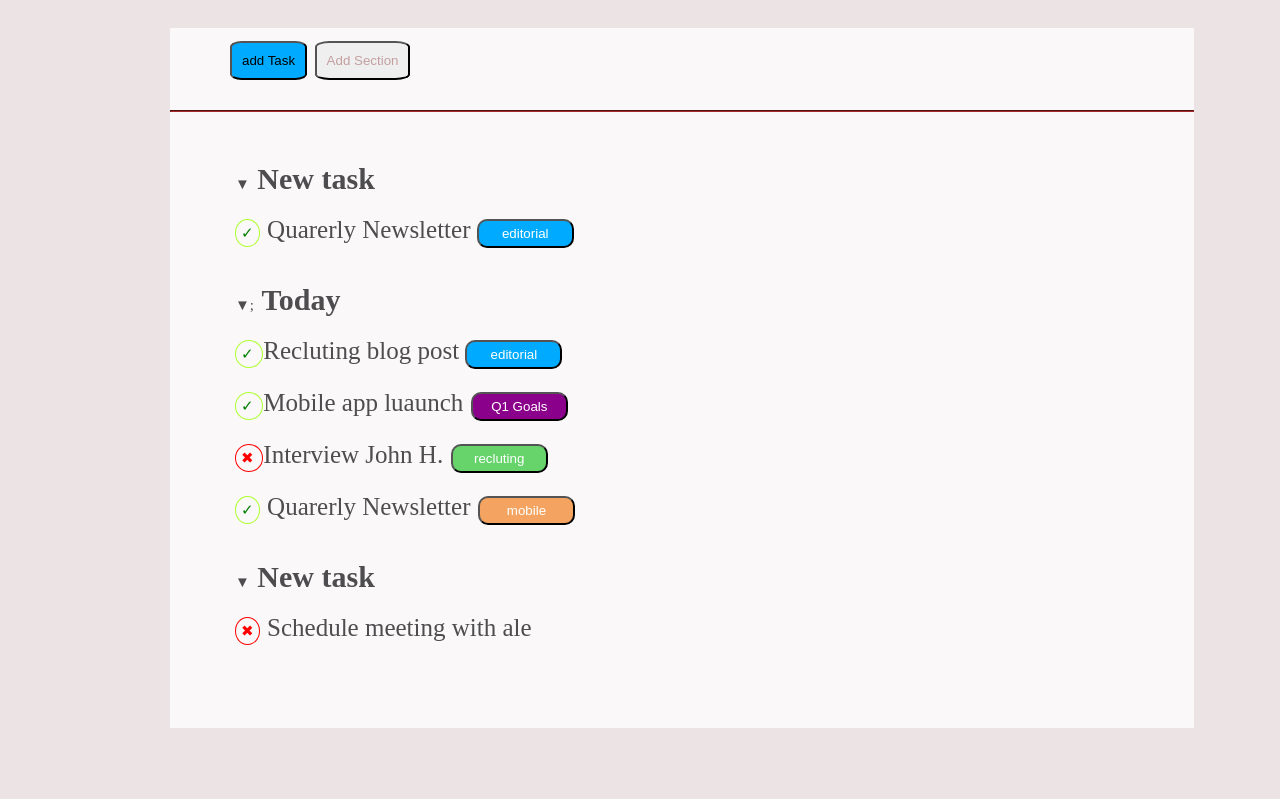
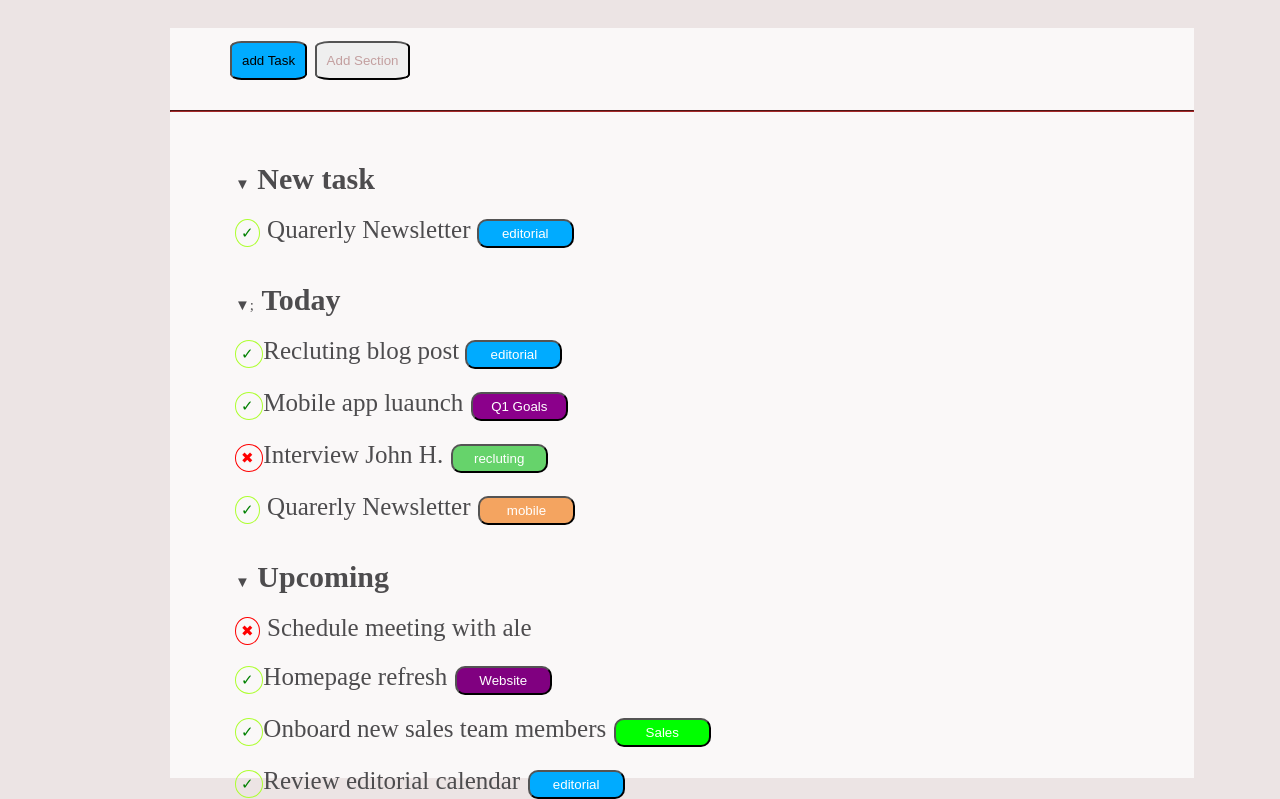
Before and after one commit to merlino79/html-css-toboolist, a plain HTML site: page index.html in a window 1280 px wide. Shown: the part 72-871 px from the top of the page. Before the commit the page ends 800 px from the top, so only its background shows below. Drawn offline with Linux system fonts and the light colour scheme.

Commit message:
fine esercizio

```diff
--- a/css/style.css
+++ b/css/style.css
@@ -65,7 +65,7 @@ h1{
   width: 80%;
   margin-left: 170px;
   background-color: #ffffffbd;
-  height: 700px;
+  height: 750px;
 
   margin-top: 50px;
   font-size: 30px;
@@ -145,3 +145,21 @@ h1{
   color: white;
 
 }
+
+.purple{
+  background-color: purple;
+  padding: 5px;
+  border-radius: 10px 10px;
+  width: 97px;
+  color: white
+}
+
+.lime{
+  background-color: lime;
+  padding: 5px;
+  border-radius: 10px 10px;
+  width: 97px;
+  color: white
+}
+
+}
--- a/index.html
+++ b/index.html
@@ -87,123 +87,31 @@
       <section class="Upcoming">
 
         <span>&#9660;</span>
-        <strong>New task</strong>
+        <strong>Upcoming</strong>
         <p>
           <span class="egea">&#x2716;</span>
           <span class="text">Schedule meeting with ale</span>
+        </p>
+        <p>
+          <span class ="circle"> &#10003; </span>
+          <span class="text">Homepage refresh</span>
+          <input type="button" class="purple" value="Website">
 
         </p>
 
+        <p>
+          <span class ="circle">&#10003; </span>
+          <span class="text">Onboard new sales team members</span>
+         <input type="button" class="lime" value="Sales">
+        </p>
 
-
-
-
-
-
-
+        <p>
+          <span class ="circle">&#10003; </span>
+            <span class="text">Review editorial calendar</span>
+            <input type="button" class="border" value="editorial">
+        </p>
       </section>
-
-
-
-
-
-
-
-
-
-
-
-
-
-
-
-
-
-
-
-
-
-
-
-
-
-
-
-
     </div>
-
-
-
-
-
-
-
-
-
-
-
-
-
-
-
-
-
-
-
-
-
-
-
-
-
-
-
-
-
-
-
-
-
-
-
-
-
-
-
-
-
-
-
-
-
-
-
-
-
-
   </main>
-
-
-
-
-
-
-
-
-
-
-
-
-
-
-
-
-
-
-
-
-
-
-
 </body>
 </html>
```
